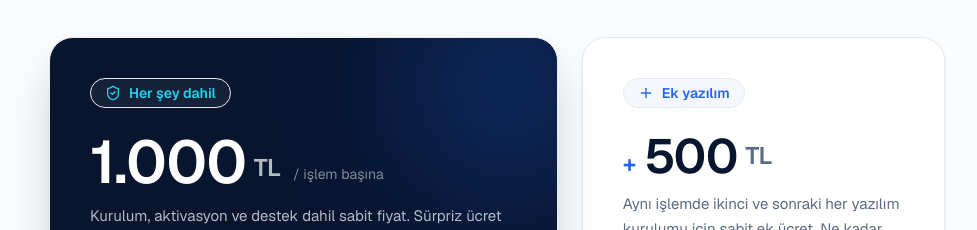
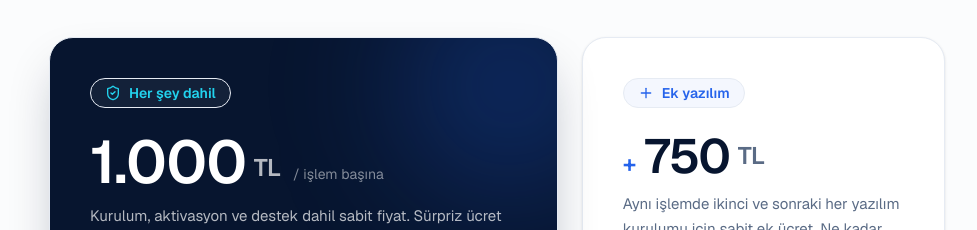
Before and after one commit to ismail-dmn/programkur-landing-page, a Next.js app: page / in a window 1280 px wide. Shown: the part 8880-9110 px from the top of the page, without its empty margins (143-1120 px from the left). Built offline with nearby package versions, Linux system fonts and the light colour scheme; no server answers.

Commit message:
Update pricing.tsx

```diff
--- a/components/pricing.tsx
+++ b/components/pricing.tsx
@@ -84,7 +84,7 @@ export function Pricing() {
 
             <div className="mt-6 flex items-end gap-2">
               <span className="text-2xl font-semibold text-primary">+</span>
-              <span className="text-5xl font-semibold tracking-tight text-navy">500</span>
+              <span className="text-5xl font-semibold tracking-tight text-navy">750</span>
               <span className="mb-2 text-2xl font-semibold text-muted-foreground">TL</span>
             </div>
             <p className="mt-3 text-[15px] leading-relaxed text-muted-foreground">
```
